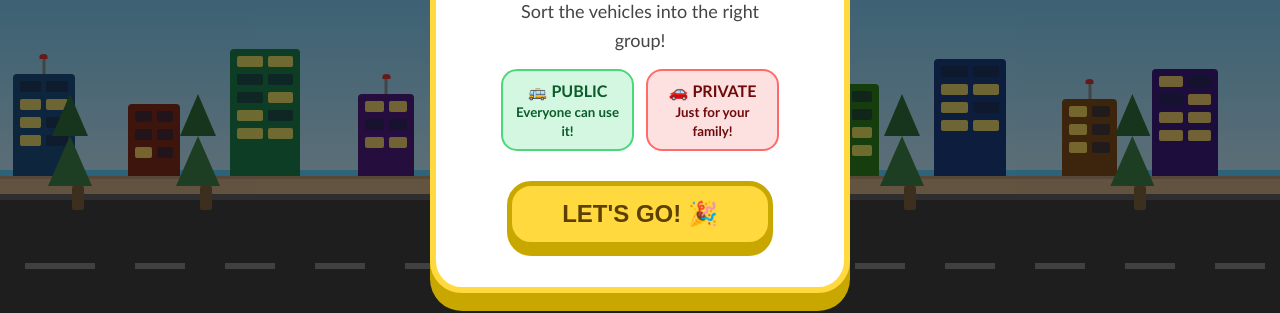
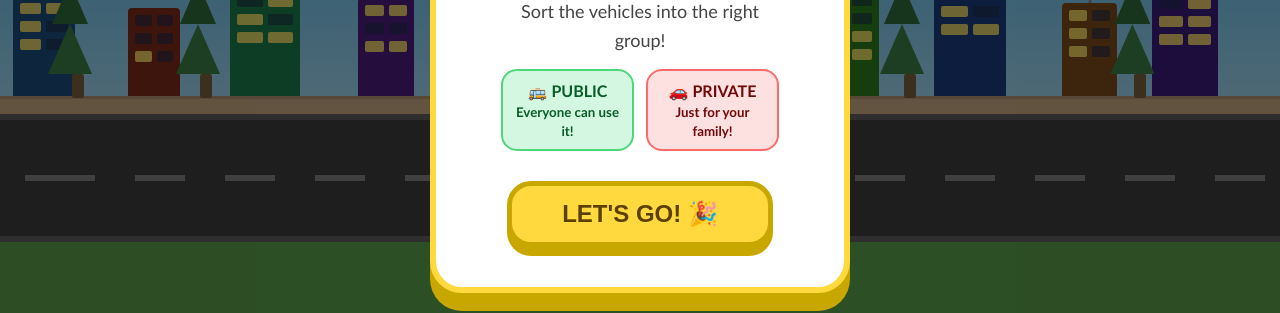
Before and after one commit to iheerozz/game-public-transport, a plain HTML site: page index.html in a window 1280 px wide. Shown: the part 350-663 px from the top of the page. Drawn offline with Linux system fonts and the light colour scheme.

Commit message:
Update index.html

```diff
--- a/index.html
+++ b/index.html
@@ -85,7 +85,7 @@
   /* BUILDINGS */
   #buildings {
     position: absolute;
-    bottom: 32%;
+    bottom: 44%;
     width: 100%;
     height: 180px;
     overflow: hidden;
@@ -118,7 +118,7 @@
   /* TREE */
   .tree {
     position: absolute;
-    bottom: 30%;
+    bottom: 44%;
   }
   .tree-trunk { width: 12px; height: 24px; background: #7B5E3A; border-radius: 2px; margin: 0 auto; }
   .tree-top {
@@ -139,13 +139,13 @@
   #ground {
     position: absolute;
     bottom: 0; left: 0;
-    width: 100%; height: 32%;
+    width: 100%; height: 44%;
     background: #5A9E4A;
     border-top: 5px solid #4A8E3A;
   }
   #grass-strip {
     position: absolute;
-    bottom: 26%; left: 0;
+    bottom: 40%; left: 0;
     width: 100%; height: 22px;
     background: #6BBB55;
   }
@@ -153,8 +153,8 @@
   /* ROAD */
   #road {
     position: absolute;
-    bottom: 14%; left: 0;
-    width: 100%; height: 18%;
+    bottom: 26%; left: 0;
+    width: 100%; height: 16%;
     background: #3D3D3D;
   }
   #road-top-edge {
@@ -187,7 +187,7 @@
   /* SIDEWALK */
   #sidewalk {
     position: absolute;
-    bottom: 32%; left: 0;
+    bottom: 42%; left: 0;
     width: 100%; height: 18px;
     background: #C4A882;
     border-top: 3px solid #B09070;
@@ -211,7 +211,7 @@
   /* VEHICLE */
   #vehicle-wrap {
     position: absolute;
-    bottom: 15%;
+    bottom: 30%;
     left: -350px;
     display: flex;
     flex-direction: column;
@@ -219,7 +219,7 @@
     z-index: 20;
   }
   #vehicle-emoji {
-    font-size: clamp(70px, 12vw, 110px);
+    font-size: clamp(60px, 10vw, 95px);
     line-height: 1;
     filter: drop-shadow(3px 6px 8px rgba(0,0,0,0.3));
     animation: bob 0.7s ease-in-out infinite alternate;
```
